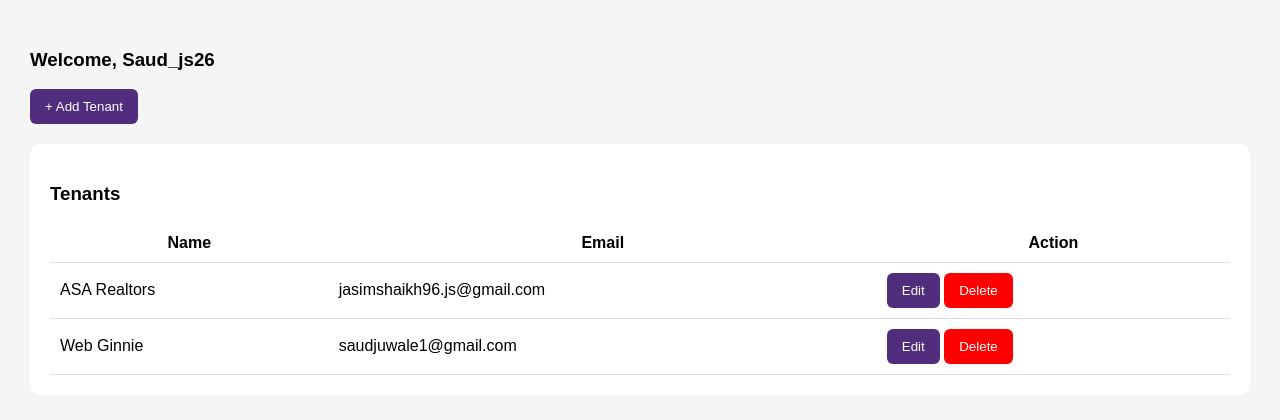
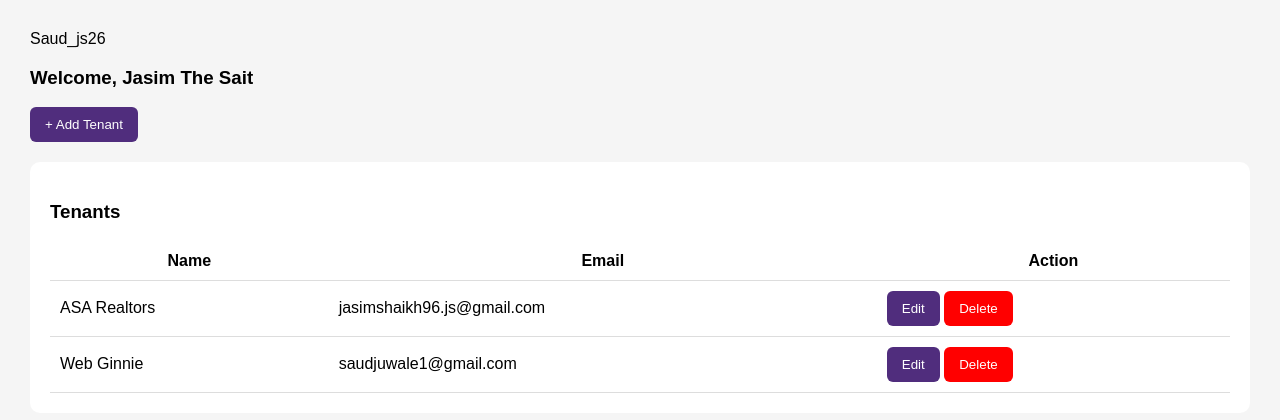
Before and after one commit to saudahmadjuwale/Inventory-Management-System-CRM, a Django app: page /accounts/superadmin in a window 1280 px wide. Shown: the part 98-518 px from the top of the page. Run offline with Django 5.2, Linux system fonts and the light colour scheme; a user stored in the database is signed in; data comes from the database, SQL or seed files in the repository.

Commit message:
changing header

```diff
--- a/templates/dashboard/superadmin.html
+++ b/templates/dashboard/superadmin.html
@@ -71,8 +71,8 @@
 </div>
 
 <div class="container">
-
-    <h3>Welcome, {{ request.user.username }}</h3>
+{{ request.user.username }}
+    <h3>Welcome, Jasim The Sait</h3>
 
     <button class="btn" onclick="openModal('addModal')">+ Add Tenant</button>
 
```
